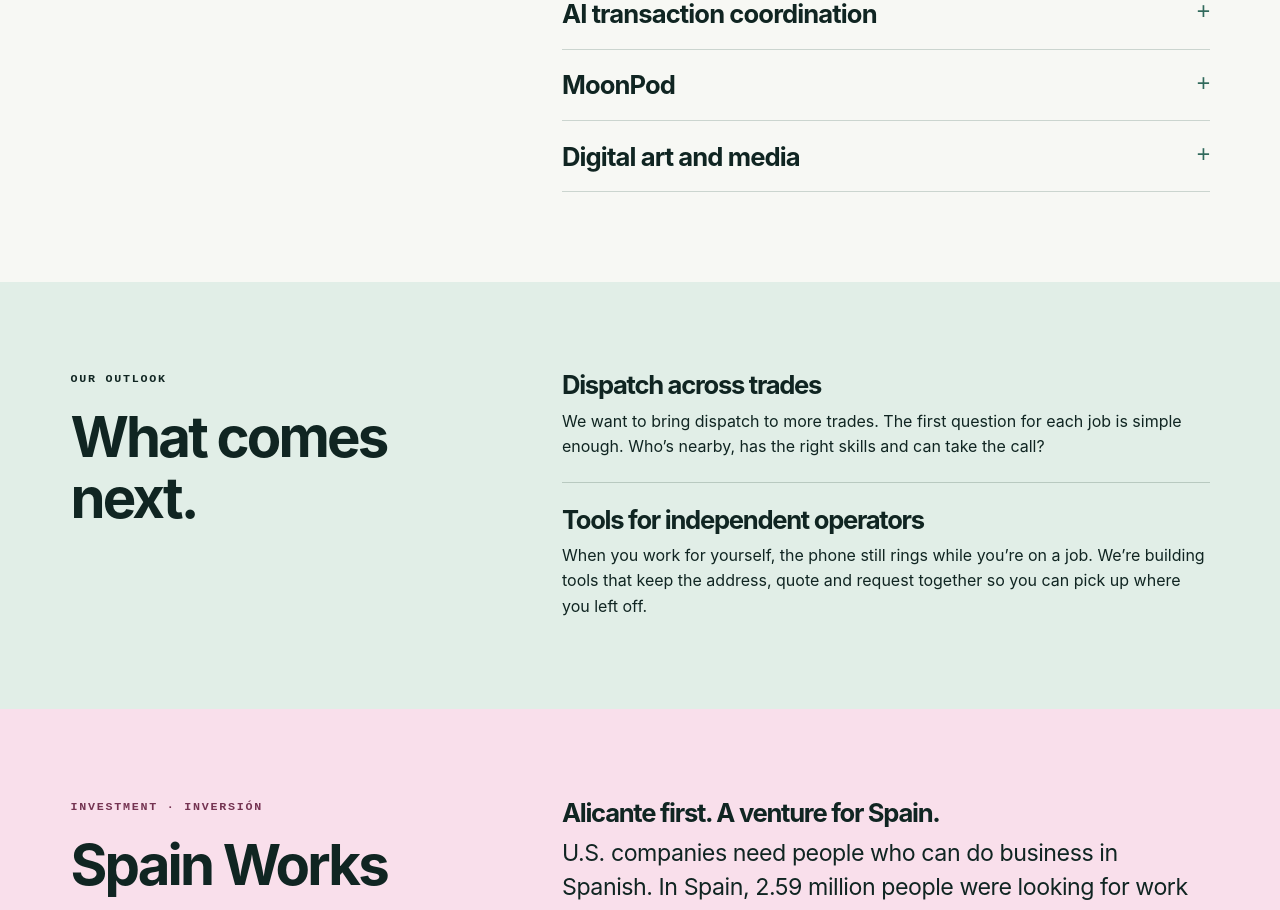
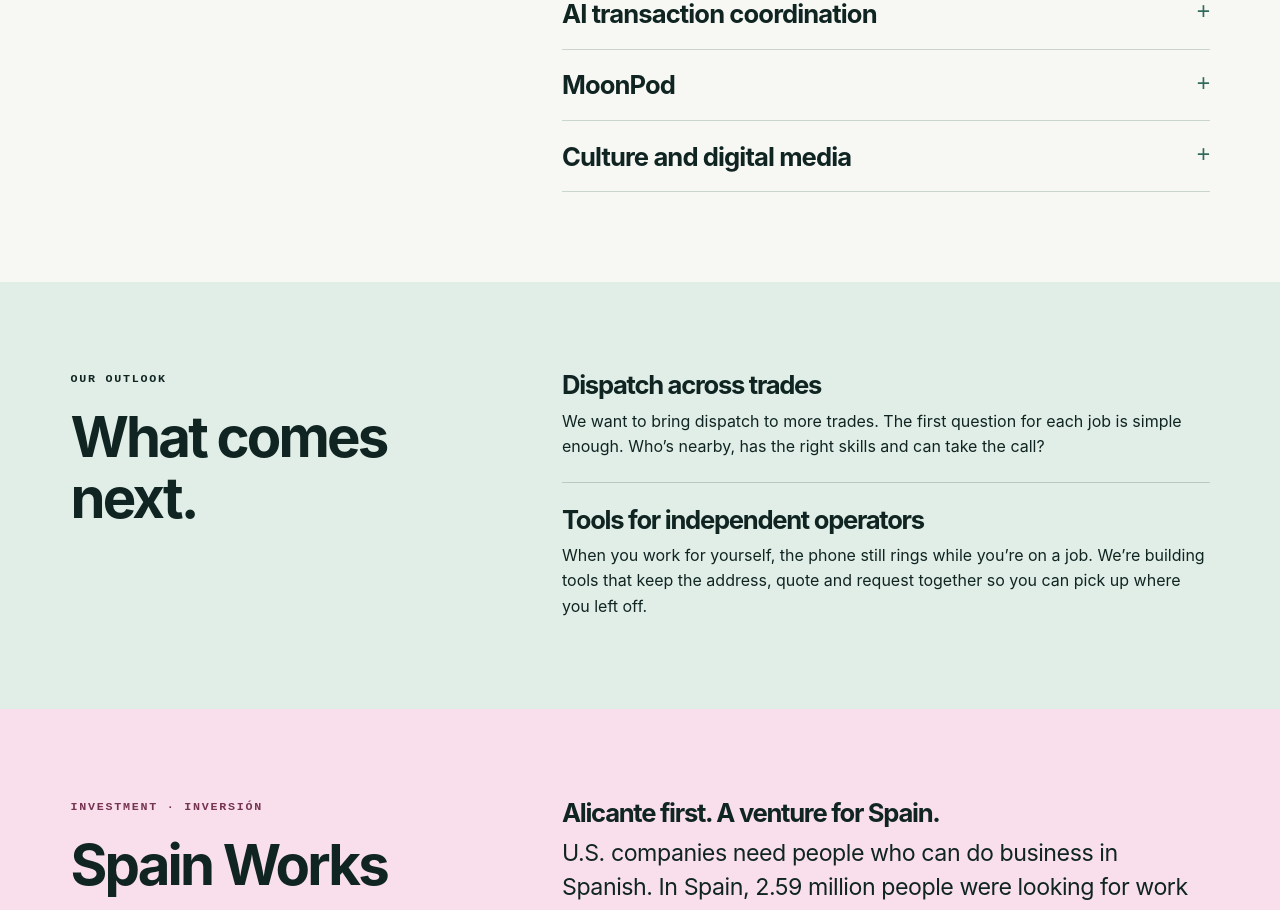
Before and after one commit to nurdthug/OPINsite, a plain HTML site: page site/about/index.html in a window 1280 px wide. Shown: the part 1160-2070 px from the top of the page. Drawn offline with Linux system fonts and the light colour scheme.

Commit message:
Update culture and digital media portfolio and RowLow festival credits

```diff
--- a/site/about/index.html
+++ b/site/about/index.html
@@ -82,7 +82,7 @@ footer .foot{padding:1.6rem 0}
 <details><summary>Rapid website builds</summary><p>Our web design work includes local retailers in New Hampshire, home to one of our co-founders. We build websites directly with business owners. On a call, we can work through the photos, write the copy together and have a working page ready for the owner to review before we hang up.</p></details>
 <details><summary>AI transaction coordination</summary><p>Our real estate transaction coordinator tracks paperwork and deadlines from contract to closing. It helps the team answer questions like “Whose signature are we waiting on?”</p></details>
 <details><summary>MoonPod</summary><p>MoonPod is our blockchain project. We built its NFT presale platform for collectors.</p></details>
-<details><summary>Digital art and media</summary><p>In 2021, we released the NurdThug Sacred Artifacts digital art collection. Co-founder Rowland Akinduro hosts interviews on ChellaVision.</p></details>
+<details><summary>Culture and digital media</summary><p>We’ve built websites for cultural projects and manage social media accounts with a combined following in the tens of thousands across platforms.</p><p>Our work in music includes Fooshnick Records. OPIN Global co-founder Rowland Akinduro performs as RowLow and has played major festivals including Electric Daisy Carnival (EDC) and Coachella.</p></details>
 </div></section>
 <section id="outlook" class="roadmap"><div class="wrap section split"><div><p class="eyebrow">Our outlook</p><h2>What comes next.</h2></div><div><article><h3>Dispatch across trades</h3><p>We want to bring dispatch to more trades. The first question for each job is simple enough. Who’s nearby, has the right skills and can take the call?</p></article><article><h3>Tools for independent operators</h3><p>When you work for yourself, the phone still rings while you’re on a job. We’re building tools that keep the address, quote and request together so you can pick up where you left off.</p></article></div></div></section>
 <section id="spain" class="spain" aria-labelledby="spain-title">
```
